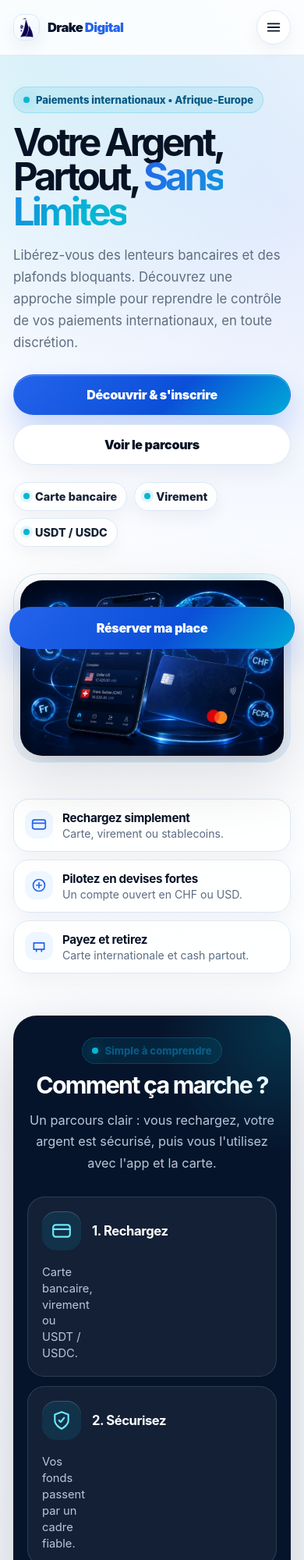
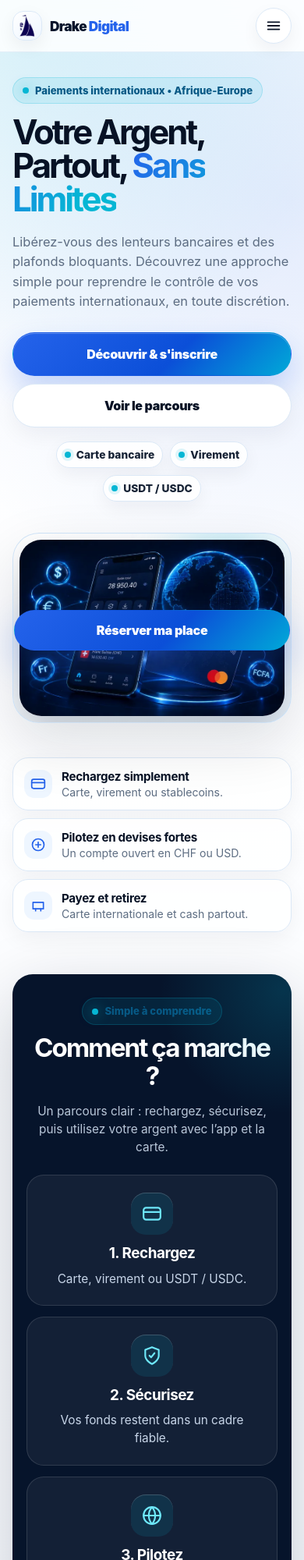
Before and after one commit to Drake-Digital/Pay-Go, a plain HTML site: page index.html in a window 390 px wide. Shown: the top 2000 px of the page at 78% size. Drawn offline with Linux system fonts and the light colour scheme.

Commit message:
Fix mobile alignment on Pay-Go landing page

```diff
--- a/index.html
+++ b/index.html
@@ -191,6 +191,71 @@
 
     svg { stroke-linecap: round; stroke-linejoin: round; }
 
+
+    /* Correctifs mobile : centrage, lisibilité et bouton fixe moins intrusif */
+    @media (max-width: 719px) {
+      .container { width: min(100% - 32px, 430px); }
+      .nav-inner { min-height: 66px; }
+      .brand-mark { width: 38px; height: 38px; border-radius: 14px; }
+      .brand-mark img { width: 28px; height: 28px; }
+      .brand-text { font-size: 1.08rem; }
+      .menu-btn { width: 46px; height: 46px; }
+
+      .hero { padding: 32px 0 28px; }
+      .eyebrow { max-width: 100%; justify-content: center; text-align: center; line-height: 1.25; }
+      h1 { font-size: clamp(2.72rem, 11.2vw, 3.85rem); line-height: .98; letter-spacing: -.07em; text-align: left; }
+      .hero-copy { font-size: 1.03rem; line-height: 1.55; max-width: 34rem; }
+      .hero-actions { gap: 10px; }
+      .hero-actions .btn { min-height: 56px; }
+      .quick-tags { justify-content: center; margin-top: 18px; }
+      .tag { font-size: .86rem; padding: 8px 10px; }
+      .hero-visual { margin-top: 6px; }
+
+      .steps-wrap { border-radius: 26px; padding: 30px 18px 34px; }
+      .steps-wrap .center { text-align: center; }
+      .steps-wrap .section-title { text-align: center; font-size: clamp(2rem, 8.5vw, 2.55rem); line-height: 1.08; }
+      .steps-wrap .section-lead { max-width: 20rem; font-size: .96rem; line-height: 1.5; }
+      .flow-grid { gap: 14px; margin-top: 24px; }
+      .flow-step {
+        grid-template-columns: 1fr;
+        justify-items: center;
+        text-align: center;
+        padding: 22px 20px;
+        min-height: auto;
+        gap: 8px;
+      }
+      .flow-icon { width: 54px; height: 54px; border-radius: 19px; margin: 0 auto 4px; }
+      .flow-step h3 { width: 100%; text-align: center; font-size: 1.18rem; line-height: 1.22; }
+      .flow-step p { width: 100%; max-width: 260px; margin: 2px auto 0; text-align: center; font-size: .96rem; line-height: 1.48; color: #C7D5E8; }
+
+      .proof-item { align-items: center; }
+      .proof-item b, .proof-item span { text-align: left; }
+      .recharge-card { text-align: center; padding: 24px 20px; }
+      .recharge-icon { margin-left: auto; margin-right: auto; }
+      .recharge-card h3 { text-align: center; }
+      .recharge-card p { max-width: 290px; margin-left: auto; margin-right: auto; }
+      .tiny-label { justify-content: center; text-align: center; }
+
+      .cash-panel { border-radius: 28px; padding: 30px 18px 34px; }
+      .cash-copy { text-align: center; }
+      .cash-copy h2 { font-size: clamp(2.15rem, 9vw, 2.75rem); }
+      .cash-copy p { max-width: 310px; margin-left: auto; margin-right: auto; }
+      .check-list { max-width: 320px; margin-left: auto; margin-right: auto; }
+      .check-list li { text-align: left; }
+      .note { text-align: center; }
+
+      .mini-card { text-align: center; }
+      .mini-top { justify-content: center; }
+      .form-shell { padding: 20px 16px; border-radius: 28px; }
+      .form-intro { text-align: center; }
+      .form-intro p { max-width: 310px; margin-left: auto; margin-right: auto; }
+      .trust-line { justify-content: center; text-align: center; }
+      .field label { text-align: left; }
+      footer { padding-bottom: calc(80px + env(safe-area-inset-bottom)); }
+      .sticky-cta { left: 18px; right: 18px; bottom: calc(10px + env(safe-area-inset-bottom)); }
+      .sticky-cta .btn { min-height: 52px; font-size: 1rem; }
+    }
+
     @media (min-width: 720px) {
       .hero-actions { display: flex; }
       .hero-actions .btn { width: auto; }
@@ -301,23 +366,23 @@
           <div class="center">
             <div class="eyebrow">Simple à comprendre</div>
             <h2 class="section-title">Comment ça marche ?</h2>
-            <p class="section-lead">Un parcours clair : vous rechargez, votre argent est sécurisé, puis vous l'utilisez avec l'app et la carte.</p>
+            <p class="section-lead">Un parcours clair : rechargez, sécurisez, puis utilisez votre argent avec l’app et la carte.</p>
           </div>
           <div class="flow-grid">
             <article class="flow-step">
               <div class="flow-icon"><svg width="26" height="26" viewBox="0 0 24 24" fill="none" stroke="currentColor" stroke-width="2"><rect x="2" y="5" width="20" height="14" rx="3"/><path d="M2 10h20"/></svg></div>
               <h3>1. Rechargez</h3>
-              <p>Carte bancaire, virement ou USDT / USDC.</p>
+              <p>Carte, virement ou USDT / USDC.</p>
             </article>
             <article class="flow-step">
               <div class="flow-icon"><svg width="26" height="26" viewBox="0 0 24 24" fill="none" stroke="currentColor" stroke-width="2"><path d="M12 22s8-4 8-10V5l-8-3-8 3v7c0 6 8 10 8 10z"/><path d="M9 12l2 2 4-5"/></svg></div>
               <h3>2. Sécurisez</h3>
-              <p>Vos fonds passent par un cadre fiable.</p>
+              <p>Vos fonds restent dans un cadre fiable.</p>
             </article>
             <article class="flow-step">
               <div class="flow-icon"><svg width="26" height="26" viewBox="0 0 24 24" fill="none" stroke="currentColor" stroke-width="2"><circle cx="12" cy="12" r="10"/><path d="M2 12h20M12 2a15 15 0 0 1 0 20M12 2a15 15 0 0 0 0 20"/></svg></div>
               <h3>3. Pilotez</h3>
-              <p>Suivez votre solde depuis l'application.</p>
+              <p>Pilotez votre solde depuis l’app.</p>
             </article>
             <article class="flow-step">
               <div class="flow-icon"><svg width="26" height="26" viewBox="0 0 24 24" fill="none" stroke="currentColor" stroke-width="2"><rect x="2" y="6" width="20" height="12" rx="3"/><path d="M6 14h3M15 14h3"/></svg></div>
```
